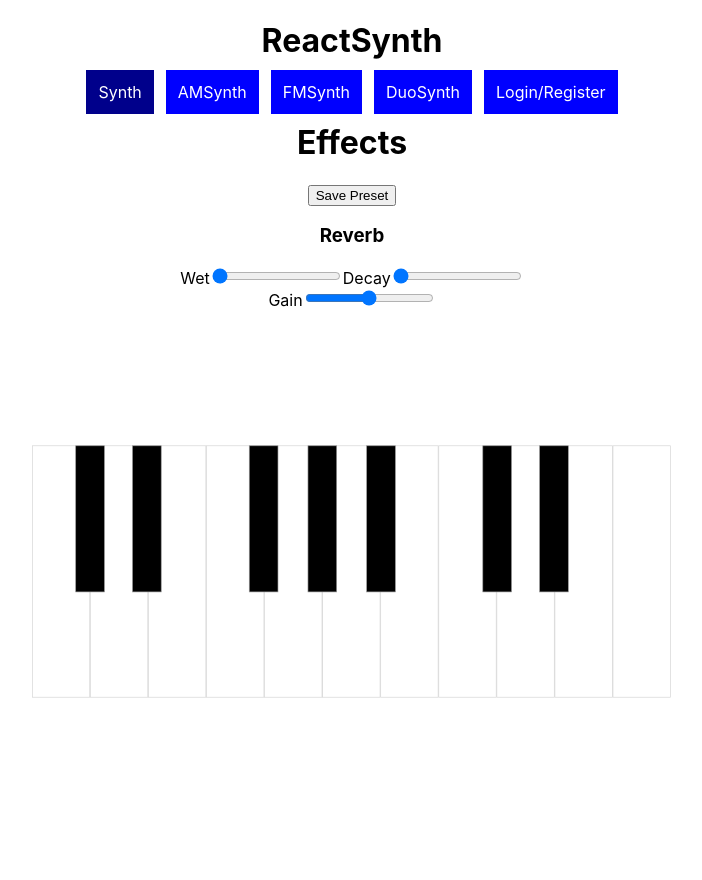
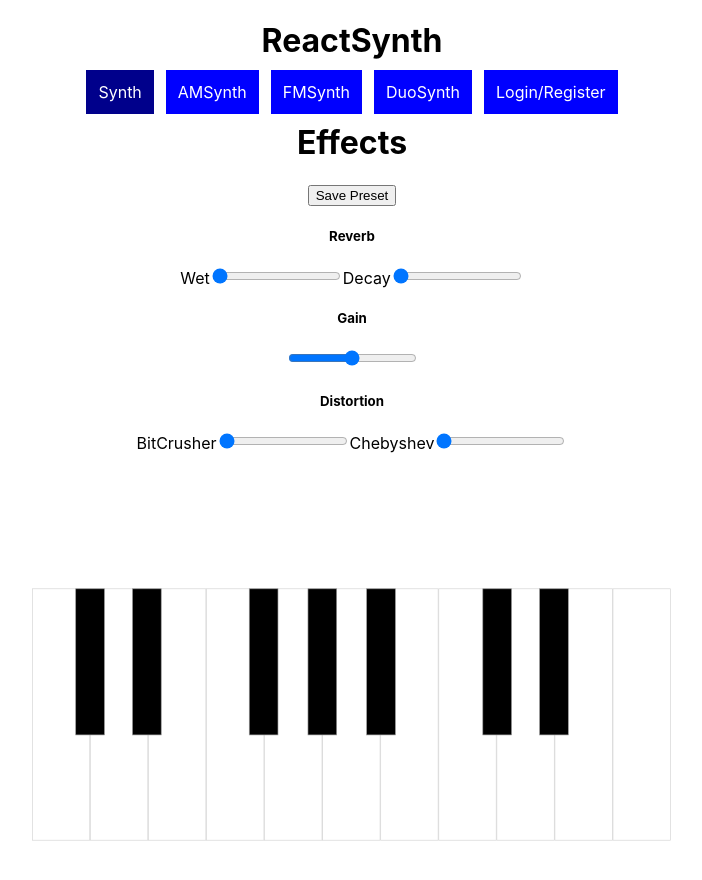
Before and after one commit to maxcroy1/react-synth, a React (Create React App) app: page / in a window 1280 px wide. Shown: the top 880 px of the page, without its empty margins (288-990 px from the left). Before the commit the page ends 800 px from the top, so only its background shows below. Built offline with nearby package versions, Linux system fonts and the light colour scheme.

Commit message:
Minor updates

```diff
--- a/src/components/AM_Synth.js
+++ b/src/components/AM_Synth.js
@@ -1,5 +1,5 @@
 import React from 'react';
-import {Reverb, Gain, Destination} from 'tone';
+import {Reverb, Gain, Destination, BitCrusher, Chebyshev} from 'tone';
 import Keyboard from './Keyboard'
 import Effects from '../containers/Effects'
 import Preset from './Preset'
@@ -34,7 +34,8 @@ export default class AM_Synth extends React.Component {
       decay: 0.1
     },
     gain: 0.5,
-
+    bitCrusher: -16,
+    Chebyshev: 1,
     synth: new AMSynth().toDestination()
 }
 
@@ -60,13 +61,22 @@ gainSlider = (e) => {
     this.setState({gain: parseFloat(e.target.value)})
 }
 
+bitCrusherSlider = (e) => {
+  this.setState({bitCrusher: parseFloat(e.target.value)})
+}
+
+chebySlider = (e) => {
+  this.setState({Chebyshev: e.target.value})
+}
+
 applyPreset = (preset) => {
   this.setState({
     reverb: {
       wet: preset.reverb_wet,
       decay: preset.reverb_decay
     },
-    gain: preset.gain
+    gain: preset.gain,
+    bitCrusher: preset.bitCrusher
   })
 }
 
@@ -86,7 +96,9 @@ playKey = (event) => {
       synth.disconnect()
       const reverb = new Reverb({"wet": this.state.reverb.wet, "decay": this.state.reverb.decay})
       const gain = new Gain({"gain": this.state.gain})
-      synth.chain(reverb, gain, Destination)
+      const bitCrusher = new BitCrusher({'bits': -(this.state.bitCrusher)})
+      const cheby = new Chebyshev(this.state.Chebyshev)
+      synth.chain(reverb, gain, bitCrusher, cheby, Destination)
       synth.triggerAttackRelease(`${note}`)
       this.setState({note: this.state.keymappings[key]})
       let svg = document.getElementById(`${this.state.note}`)
@@ -101,7 +113,9 @@ playKey = (event) => {
       synth.disconnect()
       const reverb = new Reverb({"wet": this.state.reverb.wet, "decay": this.state.reverb.decay})
       const gain = new Gain({"gain": this.state.gain})
-      synth.chain(reverb, gain, Destination)
+      const bitCrusher = new BitCrusher({'bits': -(this.state.bitCrusher)})
+      const cheby = new Chebyshev(this.state.Chebyshev)
+      synth.chain(reverb, gain, bitCrusher, cheby, Destination)
       synth.triggerAttackRelease(`${note}`)
       this.setState({note: this.state.keymappings[key]})
     }
@@ -145,7 +159,7 @@ componentWillUnmount() {
       return (
           <div>
             {this.props.presets.map(preset => <Preset preset={preset} applyPreset={this.applyPreset}/>)}
-            <Effects wetSlider={this.wetSlider} gainSlider={this.gainSlider} gain={this.state.gain} reverb={this.state.reverb} decaySlider={this.decaySlider} user={this.props.user} addLastPreset={this.props.addLastPreset}/>
+            <Effects wetSlider={this.wetSlider} gainSlider={this.gainSlider} gain={this.state.gain} reverb={this.state.reverb} bitCrush={this.state.bitCrusher} decaySlider={this.decaySlider} user={this.props.user} addLastPreset={this.props.addLastPreset} bcSlider={this.bitCrusherSlider} chebyshev={this.state.Chebyshev} chebySlider={this.chebySlider}/>
             <Keyboard playKey={this.playKey} endKey={this.endKey}/>
           </div>
       )
--- a/src/components/Duo_Synth.js
+++ b/src/components/Duo_Synth.js
@@ -1,5 +1,5 @@
 import React from 'react';
-import {Reverb, Gain, Destination} from 'tone';
+import {Reverb, Gain, Destination, BitCrusher, Chebyshev} from 'tone';
 import Keyboard from './Keyboard'
 import Effects from '../containers/Effects'
 import Preset from './Preset'
@@ -34,7 +34,8 @@ export default class Duo_Synth extends React.Component {
       decay: 0.1
     },
     gain: 0.5,
-
+    bitCrusher: -16,
+    Chebyshev: 1,
     synth: new DuoSynth().toDestination()
 }
 
@@ -60,13 +61,22 @@ gainSlider = (e) => {
     this.setState({gain: parseFloat(e.target.value)})
 }
 
+bitCrusherSlider = (e) => {
+  this.setState({bitCrusher: parseFloat(e.target.value)})
+}
+
+chebySlider = (e) => {
+  this.setState({Chebyshev: e.target.value})
+}
+
 applyPreset = (preset) => {
   this.setState({
     reverb: {
       wet: preset.reverb_wet,
       decay: preset.reverb_decay
     },
-    gain: preset.gain
+    gain: preset.gain,
+    bitCrusher: preset.bitCrusher
   })
 }
 
@@ -86,7 +96,9 @@ playKey = (event) => {
       synth.disconnect()
       const reverb = new Reverb({"wet": this.state.reverb.wet, "decay": this.state.reverb.decay})
       const gain = new Gain({"gain": this.state.gain})
-      synth.chain(reverb, gain, Destination)
+      const bitCrusher = new BitCrusher({'bits': -(this.state.bitCrusher)})
+      const cheby = new Chebyshev(this.state.Chebyshev)
+      synth.chain(reverb, gain, bitCrusher, cheby, Destination)
       synth.triggerAttackRelease(`${note}`)
       this.setState({note: this.state.keymappings[key]})
       let svg = document.getElementById(`${this.state.note}`)
@@ -101,7 +113,9 @@ playKey = (event) => {
       synth.disconnect()
       const reverb = new Reverb({"wet": this.state.reverb.wet, "decay": this.state.reverb.decay})
       const gain = new Gain({"gain": this.state.gain})
-      synth.chain(reverb, gain, Destination)
+      const bitCrusher = new BitCrusher({'bits': -(this.state.bitCrusher)})
+      const cheby = new Chebyshev(this.state.Chebyshev)
+      synth.chain(reverb, gain, bitCrusher, cheby, Destination)
       synth.triggerAttackRelease(`${note}`)
       this.setState({note: this.state.keymappings[key]})
     }
@@ -145,7 +159,7 @@ componentWillUnmount() {
       return (
           <div>
             {this.props.presets.map(preset => <Preset preset={preset} applyPreset={this.applyPreset}/>)}
-            <Effects wetSlider={this.wetSlider} gainSlider={this.gainSlider} gain={this.state.gain} reverb={this.state.reverb} decaySlider={this.decaySlider} user={this.props.user} addLastPreset={this.props.addLastPreset}/>
+            <Effects wetSlider={this.wetSlider} gainSlider={this.gainSlider} gain={this.state.gain} reverb={this.state.reverb} bitCrush={this.state.bitCrusher} decaySlider={this.decaySlider} user={this.props.user} addLastPreset={this.props.addLastPreset} bcSlider={this.bitCrusherSlider} chebyshev={this.state.Chebyshev} chebySlider={this.chebySlider}/>
             <Keyboard playKey={this.playKey} endKey={this.endKey}/>
           </div>
       )
--- a/src/components/FM_Synth.js
+++ b/src/components/FM_Synth.js
@@ -1,5 +1,5 @@
 import React from 'react';
-import {Reverb, Gain, Destination} from 'tone';
+import {Reverb, Gain, Destination, BitCrusher, Chebyshev} from 'tone';
 import Keyboard from './Keyboard'
 import Effects from '../containers/Effects'
 import Preset from './Preset'
@@ -34,6 +34,8 @@ export default class FM_Synth extends React.Component {
       decay: 0.1
     },
     gain: 0.5,
+    bitCrusher: -16,
+    Chebyshev: 1,
     synth: new FMSynth().toDestination()
 }
 
@@ -59,13 +61,22 @@ gainSlider = (e) => {
     this.setState({gain: parseFloat(e.target.value)})
 }
 
+bitCrusherSlider = (e) => {
+  this.setState({bitCrusher: parseFloat(e.target.value)})
+}
+
+chebySlider = (e) => {
+  this.setState({Chebyshev: e.target.value})
+}
+
 applyPreset = (preset) => {
   this.setState({
     reverb: {
       wet: preset.reverb_wet,
       decay: preset.reverb_decay
     },
-    gain: preset.gain
+    gain: preset.gain,
+    bitCrusher: preset.bitCrusher
   })
 }
 
@@ -85,7 +96,9 @@ playKey = (event) => {
       synth.disconnect()
       const reverb = new Reverb({"wet": this.state.reverb.wet, "decay": this.state.reverb.decay})
       const gain = new Gain({"gain": this.state.gain})
-      synth.chain(reverb, gain, Destination)
+      const bitCrusher = new BitCrusher({'bits': -(this.state.bitCrusher)})
+      const cheby = new Chebyshev(this.state.Chebyshev)
+      synth.chain(reverb, gain, bitCrusher, cheby, Destination)
       synth.triggerAttackRelease(`${note}`)
       this.setState({note: this.state.keymappings[key]})
       let svg = document.getElementById(`${this.state.note}`)
@@ -100,7 +113,9 @@ playKey = (event) => {
       synth.disconnect()
       const reverb = new Reverb({"wet": this.state.reverb.wet, "decay": this.state.reverb.decay})
       const gain = new Gain({"gain": this.state.gain})
-      synth.chain(reverb, gain, Destination)
+      const bitCrusher = new BitCrusher({'bits': -(this.state.bitCrusher)})
+      const cheby = new Chebyshev(this.state.Chebyshev)
+      synth.chain(reverb, gain, bitCrusher, cheby, Destination)
       synth.triggerAttackRelease(`${note}`)
       this.setState({note: this.state.keymappings[key]})
     }
@@ -144,7 +159,7 @@ componentWillUnmount() {
       return (
           <div>
             {this.props.presets.map(preset => <Preset preset={preset} applyPreset={this.applyPreset}/>)}
-            <Effects wetSlider={this.wetSlider} gainSlider={this.gainSlider} gain={this.state.gain} reverb={this.state.reverb} decaySlider={this.decaySlider} user={this.props.user} addLastPreset={this.props.addLastPreset}/>
+            <Effects wetSlider={this.wetSlider} gainSlider={this.gainSlider} gain={this.state.gain} reverb={this.state.reverb} bitCrush={this.state.bitCrusher} decaySlider={this.decaySlider} user={this.props.user} addLastPreset={this.props.addLastPreset} bcSlider={this.bitCrusherSlider} chebyshev={this.state.Chebyshev} chebySlider={this.chebySlider}/>
             <Keyboard playKey={this.playKey} endKey={this.endKey}/>
           </div>
       )
--- a/src/components/Synth.js
+++ b/src/components/Synth.js
@@ -1,5 +1,5 @@
 import React from 'react';
-import {MonoSynth, Reverb, Gain, Destination} from 'tone';
+import {MonoSynth, Reverb, Gain, Destination, BitCrusher, Chebyshev} from 'tone';
 import Keyboard from './Keyboard'
 import Effects from '../containers/Effects'
 import Preset from './Preset'
@@ -32,6 +32,8 @@ export default class Synth extends React.Component {
       decay: 0.1
     },
     gain: 0.5,
+    bitCrusher: -16,
+    Chebyshev: 1,
     synth: new MonoSynth().toDestination()
 }
 
@@ -57,13 +59,22 @@ gainSlider = (e) => {
     this.setState({gain: parseFloat(e.target.value)})
 }
 
+bitCrusherSlider = (e) => {
+  this.setState({bitCrusher: parseFloat(e.target.value)})
+}
+
+chebySlider = (e) => {
+  this.setState({Chebyshev: e.target.value})
+}
+
 applyPreset = (preset) => {
   this.setState({
     reverb: {
       wet: preset.reverb_wet,
       decay: preset.reverb_decay
     },
-    gain: preset.gain
+    gain: preset.gain,
+    bitCrusher: preset.bitCrusher
   })
 }
 
@@ -83,7 +94,9 @@ playKey = (event) => {
       synth.disconnect()
       const reverb = new Reverb({"wet": this.state.reverb.wet, "decay": this.state.reverb.decay})
       const gain = new Gain({"gain": this.state.gain})
-      synth.chain(reverb, gain, Destination)
+      const bitCrusher = new BitCrusher({'bits': -(this.state.bitCrusher)})
+      const cheby = new Chebyshev(this.state.Chebyshev)
+      synth.chain(reverb, gain, bitCrusher, cheby, Destination)
       synth.triggerAttackRelease(`${note}`)
       this.setState({note: this.state.keymappings[key]})
       let svg = document.getElementById(`${this.state.note}`)
@@ -98,7 +111,9 @@ playKey = (event) => {
       synth.disconnect()
       const reverb = new Reverb({"wet": this.state.reverb.wet, "decay": this.state.reverb.decay})
       const gain = new Gain({"gain": this.state.gain})
-      synth.chain(reverb, gain, Destination)
+      const bitCrusher = new BitCrusher({'bits': -(this.state.bitCrusher)})
+      const cheby = new Chebyshev(this.state.Chebyshev)
+      synth.chain(reverb, gain, bitCrusher, cheby, Destination)
       synth.triggerAttackRelease(`${note}`)
       this.setState({note: this.state.keymappings[key]})
     }
@@ -143,7 +158,7 @@ componentWillUnmount() {
       return (
           <div>
             {this.props.presets.map(preset => <Preset preset={preset} applyPreset={this.applyPreset}/>)}
-            <Effects wetSlider={this.wetSlider} gainSlider={this.gainSlider} gain={this.state.gain} reverb={this.state.reverb} decaySlider={this.decaySlider} user={this.props.user} addLastPreset={this.props.addLastPreset}/>
+            <Effects wetSlider={this.wetSlider} gainSlider={this.gainSlider} gain={this.state.gain} reverb={this.state.reverb} bitCrush={this.state.bitCrusher} decaySlider={this.decaySlider} user={this.props.user} addLastPreset={this.props.addLastPreset} bcSlider={this.bitCrusherSlider} chebyshev={this.state.Chebyshev} chebySlider={this.chebySlider}/>
             <Keyboard playKey={this.playKey} endKey={this.endKey}/>
           </div>
       )
--- a/src/containers/Effects.js
+++ b/src/containers/Effects.js
@@ -33,14 +33,23 @@ export default class Effects extends React.Component{
                 <h1>Effects</h1>
                 <button onClick={() => this.handlePreset(this.props)}>Save Preset</button>
                 <div>
-                    <h3>Reverb</h3>
+                    <h5>Reverb</h5>
                     <label>Wet</label>
                     <input type="range" min="0" max="1" step="0.1" value={this.props.reverb.wet} className="slider" id="reverbWet" onChange={this.props.wetSlider}></input>
                     <label>Decay</label>
                     <input type="range" min="0.1" max="10" step="0.1" value={this.props.reverb.decay} className="slider" id="reverbDecay" onChange={this.props.decaySlider}></input>
                 </div>
-                <label>Gain</label>
-                <input type="range" min="0" max="1" step="0.1" value={this.props.gain} className="slider" id="Gain" onChange={this.props.gainSlider}></input>
+                <div>
+                    <h5>Gain</h5>
+                    <input type="range" min="0" max="1" step="0.1" value={this.props.gain} className="slider" id="Gain" onChange={this.props.gainSlider}></input>
+                </div>
+                <div>
+                    <h5>Distortion</h5>
+                    <label>BitCrusher</label>
+                    <input type="range" min="-16" max="-4" step="1" value={this.props.bitCrush} className="slider" id="BitCrusher" onChange={this.props.bcSlider}></input>
+                    <label>Chebyshev</label>
+                    <input type="range" min="1" max="100" step="1" value={this.props.chebyshev} className="slider" id="Chebyshev" onChange={this.props.chebySlider}></input>
+                </div>
             </div>
         )
     }
```
